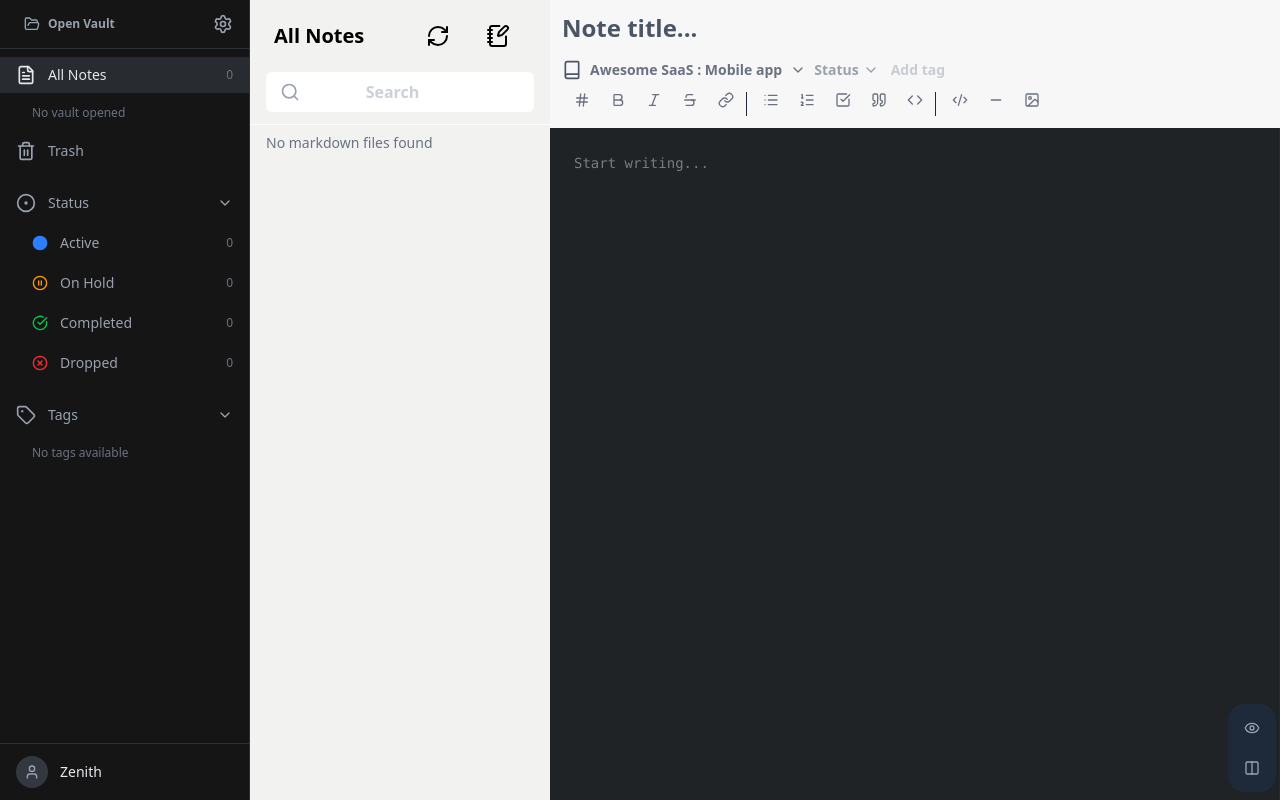
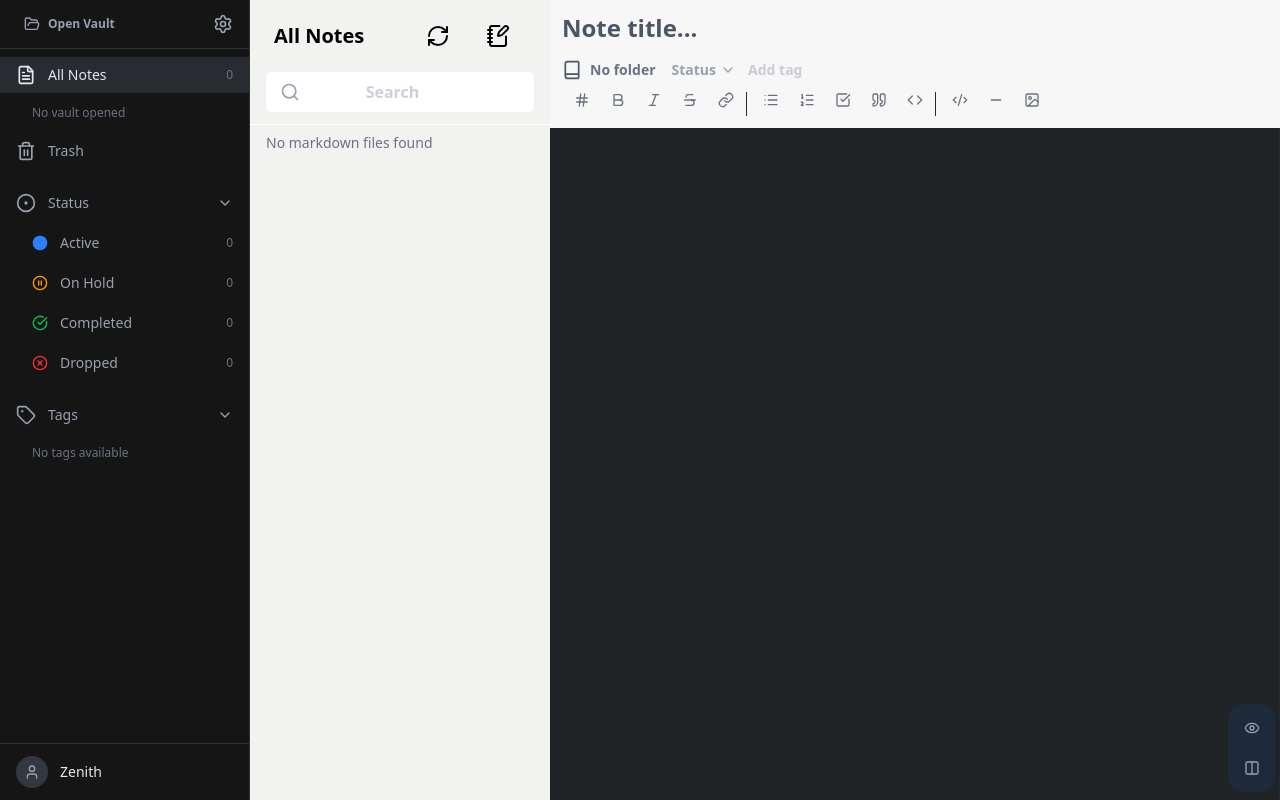
Before and after one commit to hyZenith/Aether, a React (Vite) app: page / in a window 1280 px wide. Built offline with nearby package versions, Linux system fonts and the light colour scheme.

Commit message:
fix: dropDownMenu parent folder name

```diff
--- a/src/components/MarkdownEditor.tsx
+++ b/src/components/MarkdownEditor.tsx
@@ -13,10 +13,11 @@ type MarkdownEditorProps = {
   onSave?: (value: string) => void; // autosave callback (debounced)
   onTitleChange?: (newTitle: string) => Promise<void> | void; // request parent to rename file
   fileName?: string | null;
+  filePath?: string | null;
   disabled?: boolean;
 };
 
-const Index = ({ content, onContentChange, onSave, onTitleChange, fileName, disabled }: MarkdownEditorProps) => {
+const Index = ({ content, onContentChange, onSave, onTitleChange, fileName, filePath, disabled }: MarkdownEditorProps) => {
   const [markdown, setMarkdown] = useState<string>("");
   const [title, setTitle] = useState<string>("");
   const [pinned, setPinned] = useState<boolean>(false);
@@ -29,15 +30,20 @@ const Index = ({ content, onContentChange, onSave, onTitleChange, fileName, disa
   const [newTag, setNewTag] = useState("");
   const [showTagInput, setShowTagInput] = useState(false);
   const [selectedStatus, setSelectedStatus] = useState<string | null>(null);
-  const [selectedFolder, setSelectedFolder] = useState("Awesome SaaS : Mobile app");
   const statuses = ["Active", "On Hold", "Completed", "Dropped"];
 
-  const folders = [
-    "Awesome SaaS : Mobile app",
-    "Personal Projects",
-    "Work Notes",
-    "Learning",
-  ];
+  // Extract parent folder name from file path
+  const getParentFolderName = (path: string | null | undefined): string => {
+    if (!path) return "No folder";
+    const separator = path.includes("\\") ? "\\" : "/";
+    const pathParts = path.split(separator);
+    // Remove the filename (last part)
+    pathParts.pop();
+    // Get the parent folder name (last part of the remaining path)
+    return pathParts.length > 0 ? pathParts[pathParts.length - 1] : "Root";
+  };
+
+  const parentFolderName = getParentFolderName(filePath);
 
   const [open, setOpen] = useState(false);
   const [isRenaming, setIsRenaming] = useState(false);
@@ -208,24 +214,11 @@ const Index = ({ content, onContentChange, onSave, onTitleChange, fileName, disa
             {/* Folder Selector */}
             <DropdownMenu>
               <DropdownMenuTrigger asChild>
-                <button className="flex items-center  gap-2 text-sm font-semibold text-gray-500  transition-colors">
-                  {selectedFolder}
-                  <ChevronDown className="w-4 h-4" />
+                <button className="flex items-center  gap-2 pr-2 text-sm font-semibold text-gray-500  transition-colors">
+                  {parentFolderName}
+                  {/* <ChevronDown className="w-4 h-4" /> */}
                 </button>
               </DropdownMenuTrigger>
-              <DropdownMenuContent className=" translate-x-4  translate-y-1 bg-white shadow-xl/30 rounded-sm z-60 py-2 ">
-                <div className="flex flex-col space-y-1">
-                  {folders.map((folder) => (
-                    <DropdownMenuItem
-                      key={folder}
-                      onClick={() => setSelectedFolder(folder)}
-                      className=" w-full cursor-pointer rounded pl-5 pr-9 py-1  hover:bg-gray-200"
-                    >
-                      {folder}
-                    </DropdownMenuItem>
-                  ))}
-                </div>
-              </DropdownMenuContent>
             </DropdownMenu>
 
             {/* Status Selector */}
@@ -315,7 +308,7 @@ const Index = ({ content, onContentChange, onSave, onTitleChange, fileName, disa
               value={markdown}
               onChange={(e) => handleChange(e.target.value)}
               className="flex-1 bg-[#1f2326] text-gray-300 p-6 outline-none resize-none font-mono text-sm leading-relaxed"
-              placeholder="Start writing..."
+              placeholder=""
               disabled={!!disabled}
             />
           </div>
```
